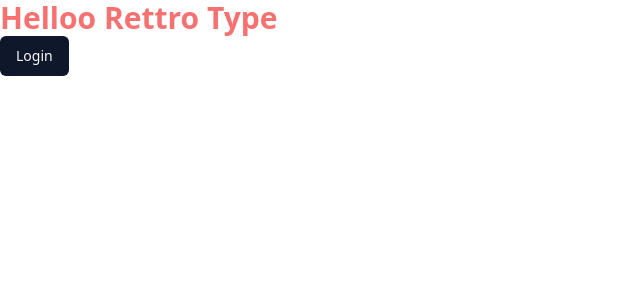
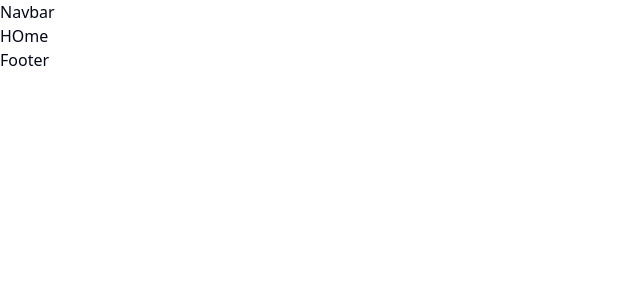
Before and after one commit to salmanabdullahfahim/rettro-type-client, a React (Vite) app: page / in a window 1280 px wide. Shown: the top 300 px of the page, without its empty margins (0-640 px from the left). Built offline with nearby package versions, Linux system fonts and the light colour scheme.

Commit message:
router setup with react router

```diff
--- a/package.json
+++ b/package.json
@@ -16,6 +16,7 @@
     "lucide-react": "^0.403.0",
     "react": "^18.3.1",
     "react-dom": "^18.3.1",
+    "react-router-dom": "^6.24.1",
     "tailwind-merge": "^2.4.0",
     "tailwindcss-animate": "^1.0.7"
   },
--- a/src/App.tsx
+++ b/src/App.tsx
@@ -1,10 +1,9 @@
-import { Button } from "./components/ui/button";
+import MainLayout from "./components/layout/MainLayout";
 
 function App() {
   return (
     <>
-      <h1 className="text-3xl font-bold text-red-400">Helloo Rettro Type</h1>
-      <Button>Login</Button>
+      <MainLayout />
     </>
   );
 }
--- /dev/null
+++ b/src/components/Footer/Footer.tsx
@@ -0,0 +1,5 @@
+const Footer = () => {
+  return <div>Footer</div>;
+};
+
+export default Footer;
--- /dev/null
+++ b/src/components/Navbar/Navbar.tsx
@@ -0,0 +1,5 @@
+const Navbar = () => {
+  return <div>Navbar</div>;
+};
+
+export default Navbar;
--- /dev/null
+++ b/src/components/layout/MainLayout.tsx
@@ -0,0 +1,15 @@
+import Navbar from "../Navbar/Navbar";
+import { Outlet } from "react-router-dom";
+import Footer from "../Footer/Footer";
+
+const MainLayout = () => {
+  return (
+    <>
+      <Navbar />
+      <Outlet />
+      <Footer />
+    </>
+  );
+};
+
+export default MainLayout;
--- a/src/main.tsx
+++ b/src/main.tsx
@@ -1,10 +1,11 @@
-import React from 'react'
-import ReactDOM from 'react-dom/client'
-import App from './App.tsx'
-import './index.css'
+import React from "react";
+import ReactDOM from "react-dom/client";
+import "./index.css";
+import { RouterProvider } from "react-router-dom";
+import router from "./routes/routes.tsx";
 
-ReactDOM.createRoot(document.getElementById('root')!).render(
+ReactDOM.createRoot(document.getElementById("root")!).render(
   <React.StrictMode>
-    <App />
-  </React.StrictMode>,
-)
+    <RouterProvider router={router} />
+  </React.StrictMode>
+);
--- /dev/null
+++ b/src/routes/routes.tsx
@@ -0,0 +1,18 @@
+import App from "@/App";
+
+import { createBrowserRouter } from "react-router-dom";
+
+const router = createBrowserRouter([
+  {
+    path: "/",
+    element: <App />,
+    children: [
+      {
+        path: "/",
+        element: <div>HOme</div>,
+      },
+    ],
+  },
+]);
+
+export default router;
```
Also changed, not shown: 2 other files (tests, documents, lock files or other folders).
